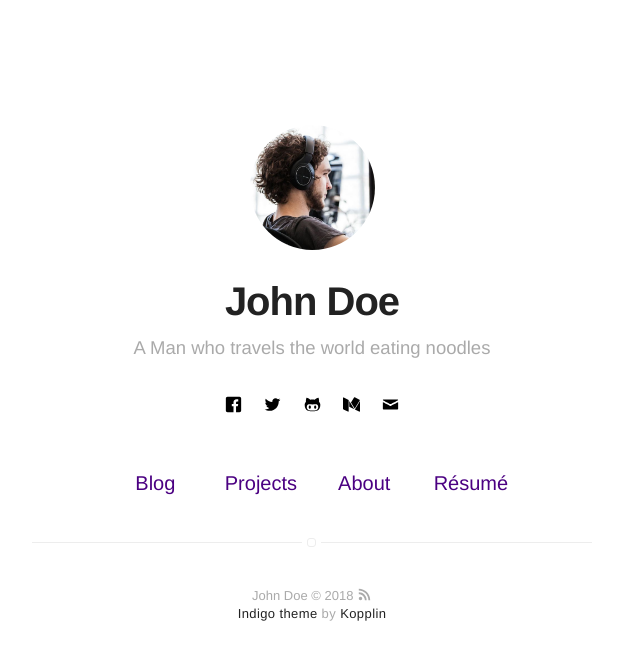
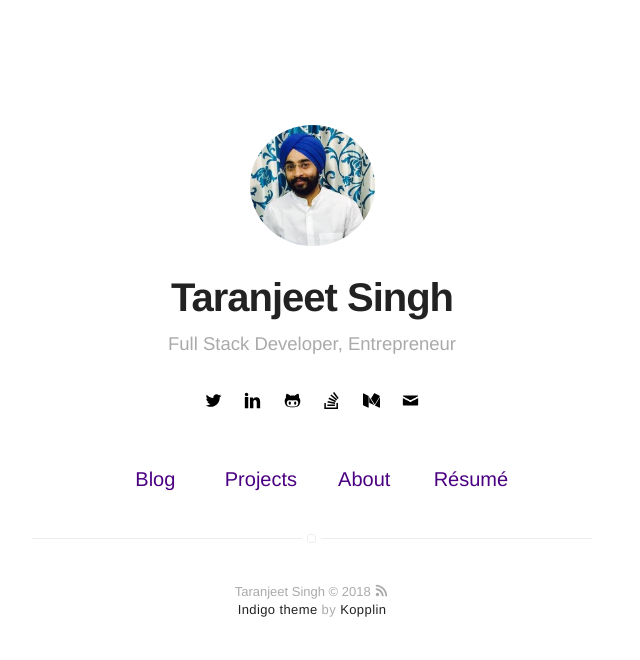
Before and after one commit to taranjeet/taranjeet.github.io, a Jekyll site: the page built from index.html, in a window 1280 px wide. Shown: the top 660 px of the page, without its empty margins (328-968 px from the left). Built offline with Jekyll 4.4.1, drawn with Linux system fonts in a browser that asks for light colours.

Commit message:
update config

```diff
--- a/_config.yml
+++ b/_config.yml
@@ -1,9 +1,9 @@
 # main text of home
-name: John Doe
-bio: A Man who travels the world eating noodles
+name: Taranjeet Singh
+bio: Full Stack Developer, Entrepreneur
 
 # twitter summary info
-description: A blog about technology and stuff related
+description: A blog about my experience
 
 # if it's an external image, update below for true
 # better with square images
@@ -16,8 +16,7 @@ resume: true
 resume-external: true
 resume-url: https://google.com/?q=my+resume
 
-url: https://koppl.in/indigo
-# your url: http://USERNAME.github.io
+url: https://taranjeet.github.io/
 
 permalink: /:title/
 
@@ -34,23 +33,17 @@ disqus:
   categories: [blog, project] # only show disqus for posts that have these categories
 
 # if you don't have any of social below, comment the line
-facebook: myfacebook
-twitter: mytwitter
-# google: mygoogle
-# instagram: myinstagram
-# pinterest: mypinterest
-# linkedin: mylinkedin
+# facebook: myfacebook
+twitter: taranjeet7114
+linkedin: taranjeet7114
 # youtube: myyoutube
 # spotify: myspotify
-github: mygithub
-# lastfm: mylastfm
-# stackoverflow: 7044681/mystackoverflow
+github: taranjeet
+stackoverflow: 2534102/taranjeet
 # quora: userquora
 # reddit: username
-medium: medium
-# vimeo: myvimeo
-# lanyrd: mylanyrd
-email: myemail@gmail.com
+medium: taranjeet
+email: taranjeet7114@gmail.com
 
 authors:
     johndoe:
@@ -72,8 +65,8 @@ authors:
 width: normal
 
 # if you don't need pagination, comment the *paginate* configs below
-# paginate: 5
-# paginate_path: "blog/:num/"
+paginate: 5
+paginate_path: "blog/:num/"
 
 # if you don't need projects, comment the *projects* configs below
 projects: true
```
Also changed, not shown: assets/images/profile.jpg.
